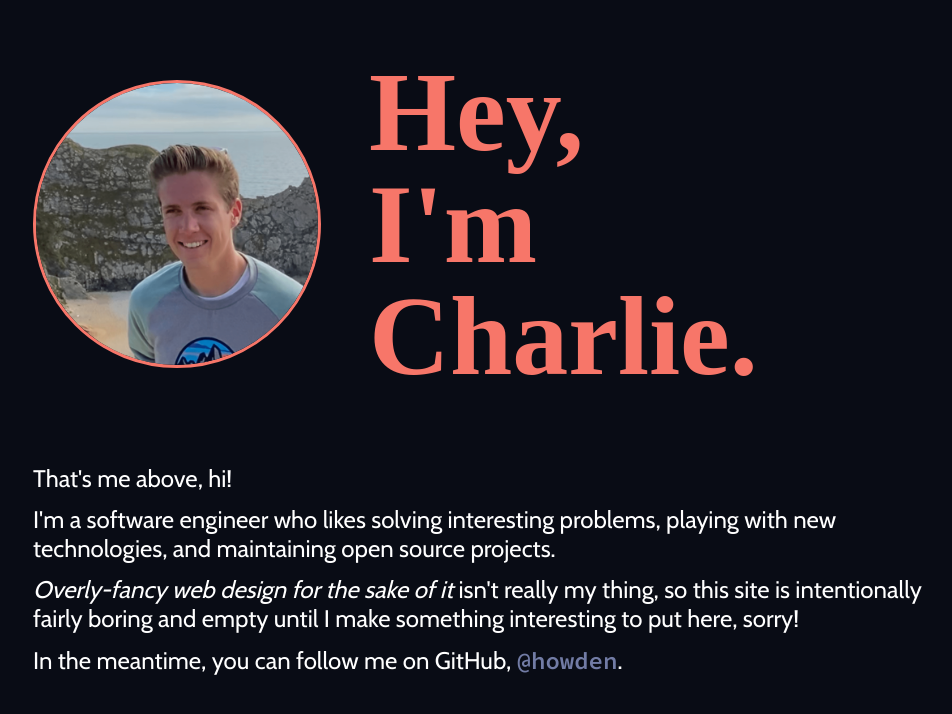
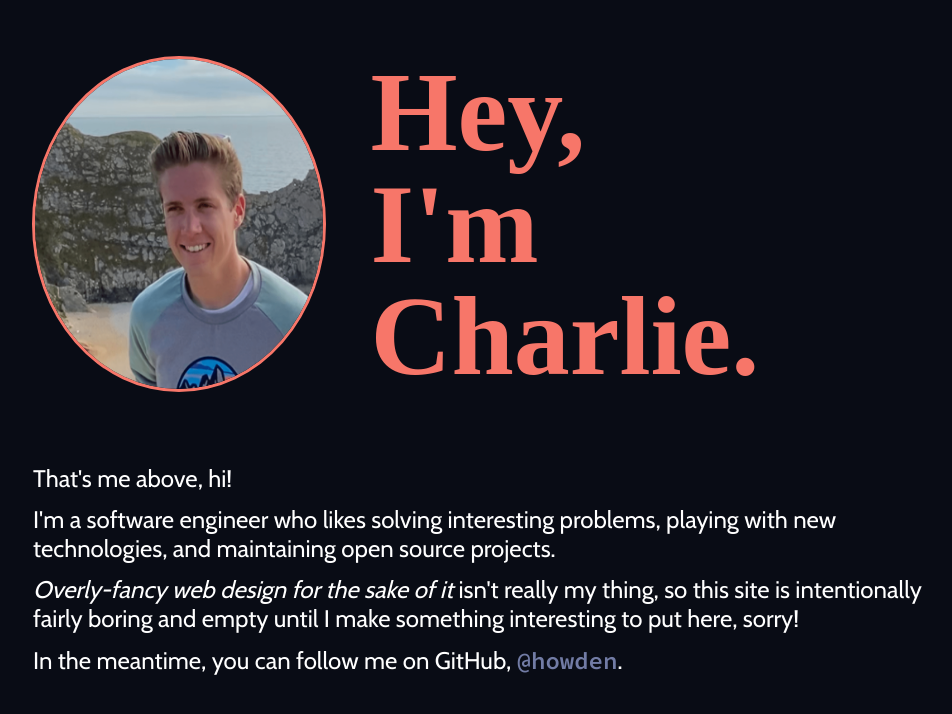
Before and after one commit to howden/howden.github.io, a Next.js app: page / in a window 1280 px wide. Shown: the top 714 px of the page, without its empty margins (151-1103 px from the left). Built offline with nearby package versions, Linux system fonts and the light colour scheme; a web font is replaced by a local one.

Commit message:
fix image display on Safari

```diff
--- a/pages/index.tsx
+++ b/pages/index.tsx
@@ -36,9 +36,7 @@ type HeaderProps = {
 const Header = ({ color }: HeaderProps) => {
   return (
     <header style={{ color }}>
-      <div className="picture">
-        <img src="assets/me.png" alt="Picture of the author" />
-      </div>
+      <img src="assets/me.png" alt="Picture of the author" />
       <div className="greeting">
         <p>Hey,</p>
         <p>I&apos;m Charlie.</p>
--- a/styles/globals.scss
+++ b/styles/globals.scss
@@ -36,22 +36,19 @@ header {
   @include flex(row, space-around);
 
   // "Profile picture" on the left hand size of the header
-  > .picture {
-    @include flex(column, space-around);
+  img {
     width: 30%;
 
-    img {
-      // Show the image in a circular frame
-      border-radius: 50%;
-      border-style: solid;
-      border-width: 3px;
-    }
+    // Show the image in a circular frame
+    border-radius: 50%;
+    border-style: solid;
+    border-width: 3px;
   }
 
   // Greeting message "Hey, ..."
   > .greeting {
+    width: 60%;
     @include flex(column, center);
-    width: 60%;
 
     p {
       font: bold min(12vw, 7em) "Aladin";
```
